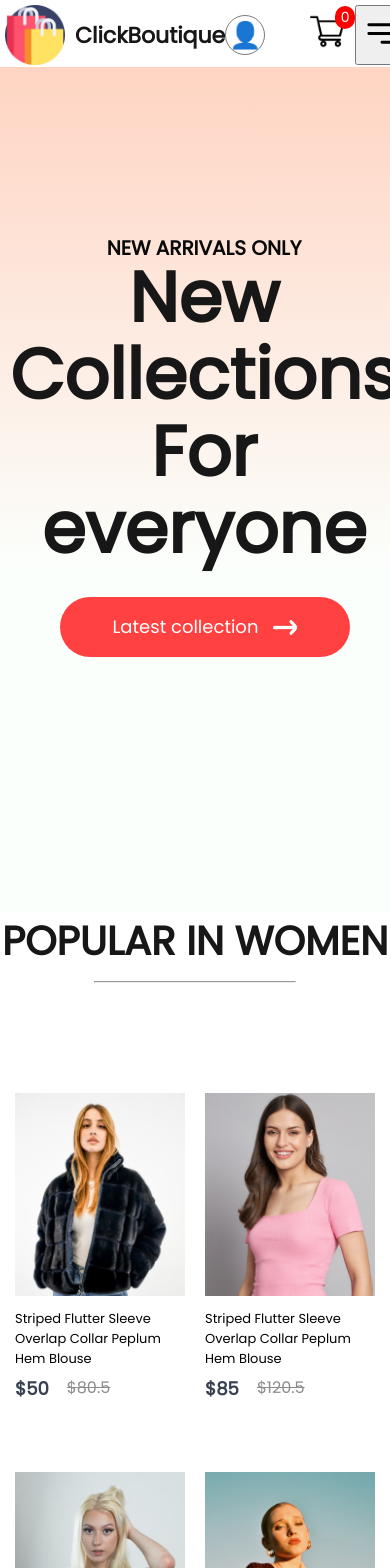
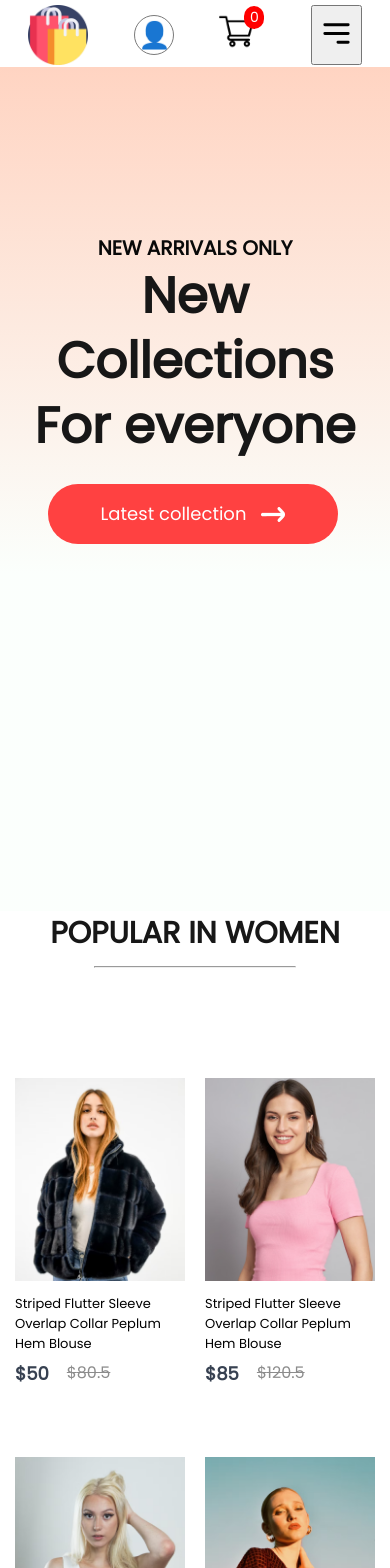
Before and after one commit to NateBalcha/E-shop, a React (Create React App) app: page / in a window 390 px wide. Shown: the top 1568 px of the page. Built offline with nearby package versions, Linux system fonts and the light colour scheme.

Commit message:
hero adjusted

```diff
--- a/src/Components/Hero/Hero.css
+++ b/src/Components/Hero/Hero.css
@@ -73,11 +73,13 @@
 @media screen and (max-width: 715px) {
   .hero-left {
     padding-left: 0;
-    margin-left: 10px;
+    margin-left: 20px;
   }
   .hero-left p {
     text-align: center;
-    font-size: 70px;
+    margin-top: 10px;
+    font-size: 50px;
+    width: 350px;
   }
   .hero-left h2 {
     text-align: center;
@@ -90,6 +92,6 @@
     display: none;
   }
   .hero-latest-btn {
-    margin-left: 50px;
+    margin-left: 28px;
   }
 }
--- a/src/Components/Navbar/Navbar.css
+++ b/src/Components/Navbar/Navbar.css
@@ -111,7 +111,9 @@
   .navbar-toggler-btn {
     display: block;
   }
-
+  .nav p {
+    display: none;
+  }
   .nav-login-cart button {
     font-size: 0; /* Set font size to 0 to hide text */
     padding: 0px; /* Increase padding for circular appearance */
--- a/src/Components/NewsLetter/NewsLetter.css
+++ b/src/Components/NewsLetter/NewsLetter.css
@@ -54,7 +54,7 @@
 
 @media screen and (max-width: 715px) {
   .newsletter {
-    width: 32%;
+    width: 28%;
   }
   .newsletter h1 {
     font-size: 25px;
--- a/src/Components/Offers/Offers.css
+++ b/src/Components/Offers/Offers.css
@@ -45,13 +45,13 @@
 @media screen and (max-width: 715px) {
   .offers {
     margin-top: 200px;
-    width: 32%;
+    width: 28%;
   }
   .offers-right {
     display: none;
   }
   .offers-left {
-    margin-left: -80px;
+    margin-left: -90px;
     align-items: center;
   }
   .offers-left h1 {
--- a/src/Components/Popular/Popular.css
+++ b/src/Components/Popular/Popular.css
@@ -29,4 +29,7 @@
     grid-template-columns: repeat(2, 1fr);
     gap: 20px;
   }
+  .popular h1 {
+    font-size: 30px;
+  }
 }
```
